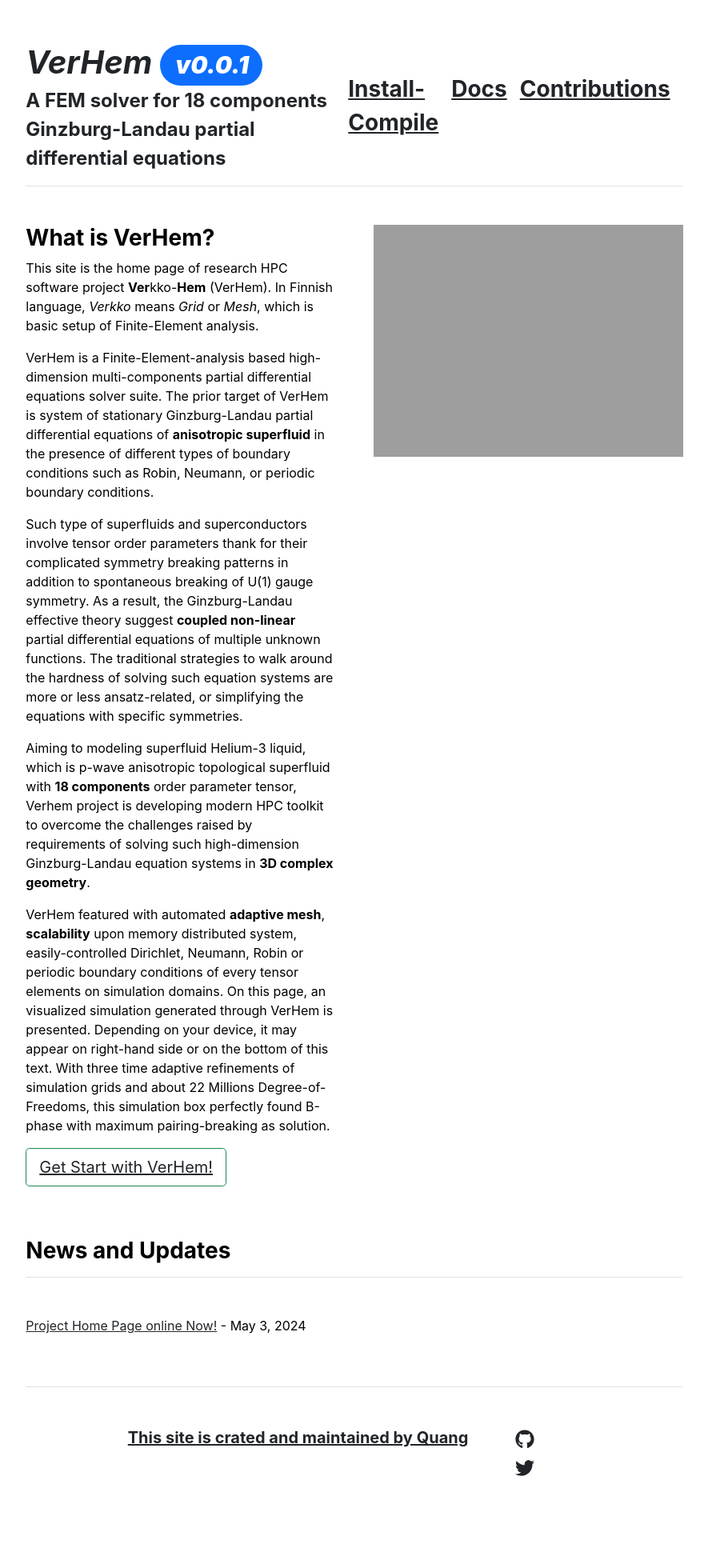
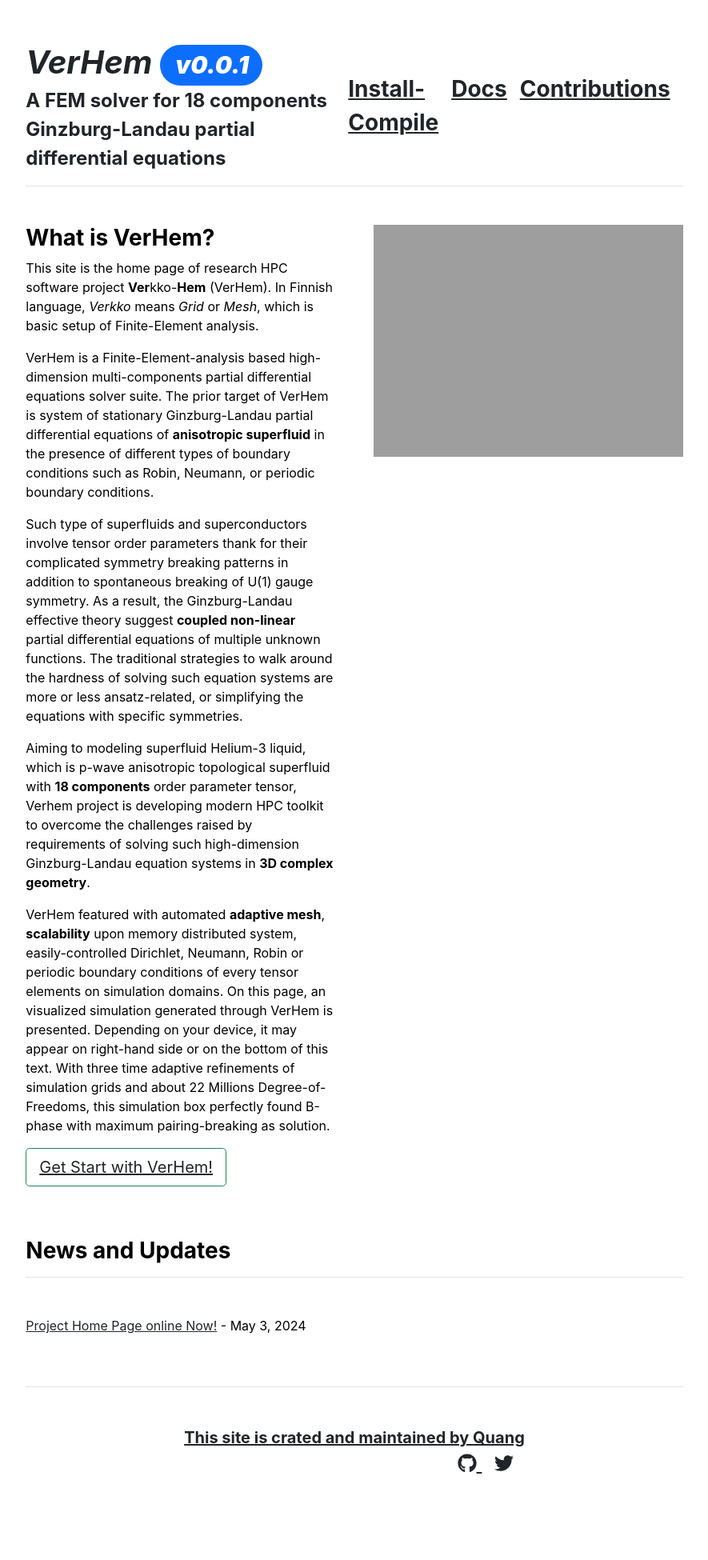
Before and after one commit to VerHem/VerHem.github.io, a Jekyll site: the page built from index.md, in a window 1280 px wide. Shown: the whole page at 80% size, without its empty margins (197-1082 px from the left). Built offline with Jekyll 4.4.1, drawn with Linux system fonts in a browser that asks for light colours.

Commit message:
change footer info

```diff
--- a/_includes/footer.html
+++ b/_includes/footer.html
@@ -6,7 +6,6 @@
           This site is crated and maintained by Quang
         </a>
       </div>
-      <div class="col col-lg-2">
         <div class="col-md-6 text-end social-media-icons">
           {% for item in site.data.settings.social %}
             <a href="{{ item.link }}" class="ms-3 fs-4">
@@ -14,7 +13,6 @@
             </a>
           {% endfor %}
         </div>
-      </div>
   </div>
 
 
```
